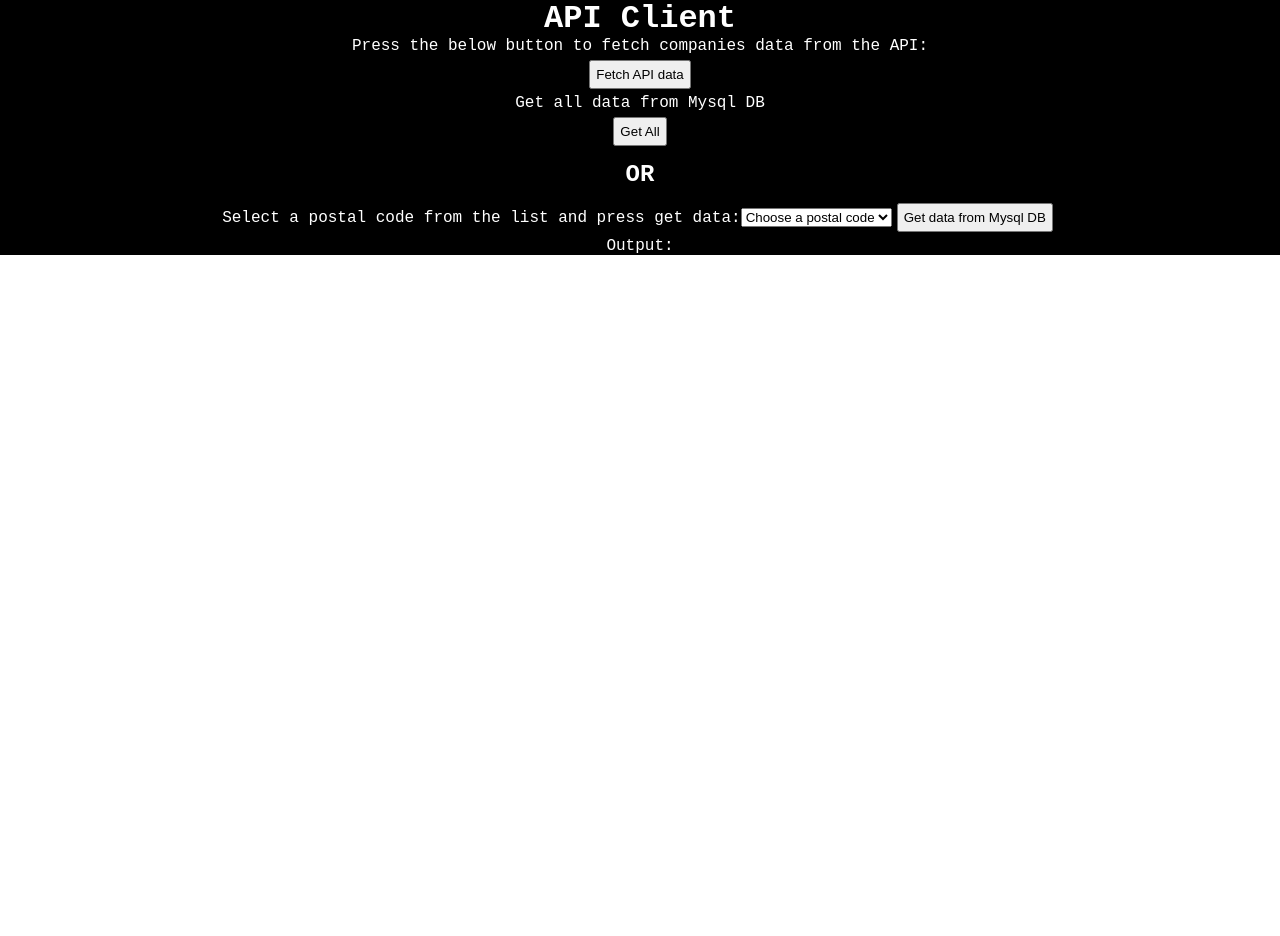
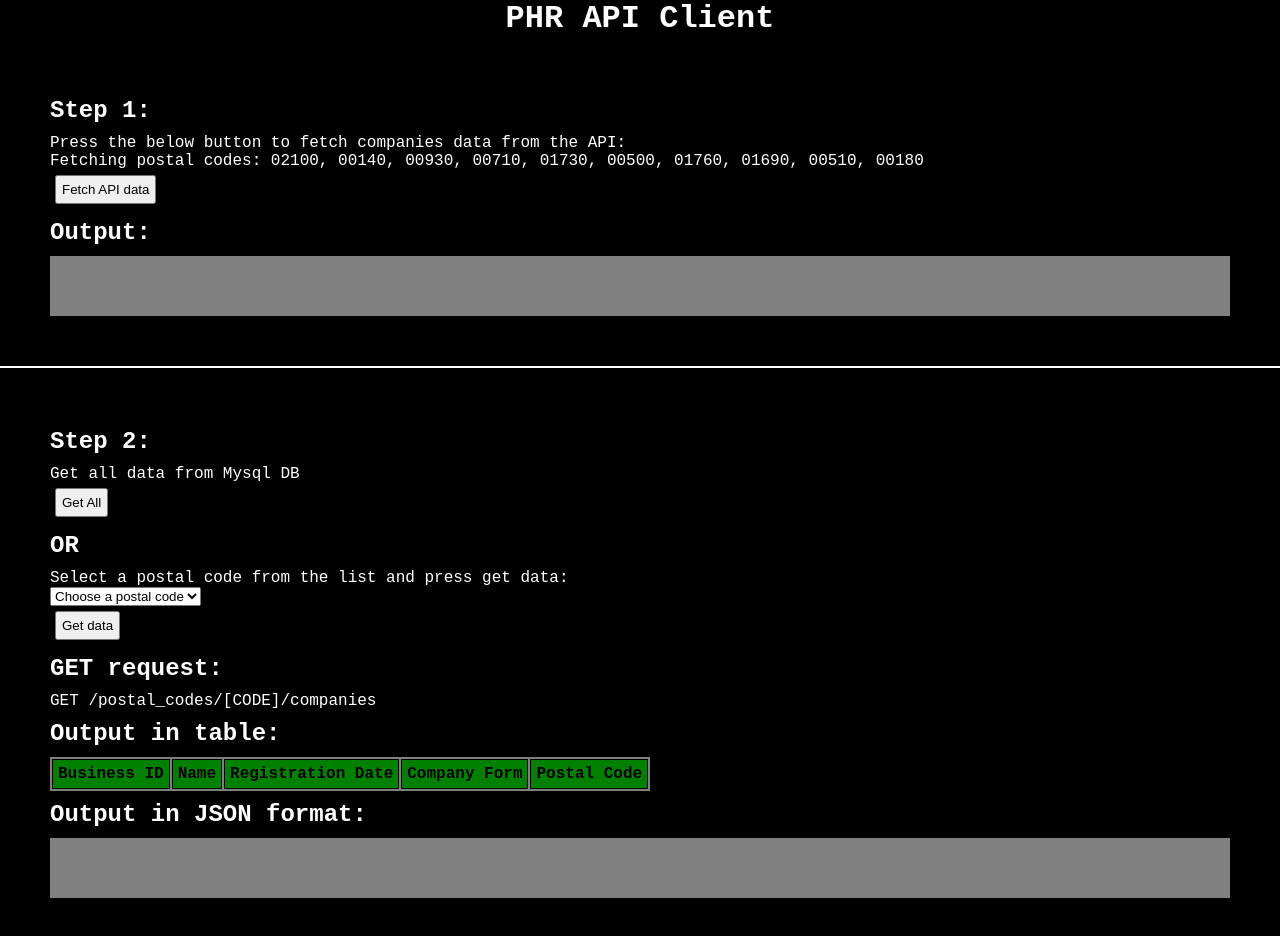
Before and after one commit to haidanglevn/nooflab-recruitment-task, a React (Create React App) app in the folder frontend/: page / in a window 1280 px wide. Shown: the top 936 px of the page. Before the commit the page ends 800 px from the top, so only its background shows below. Built offline with nearby package versions, Linux system fonts and the light colour scheme.

Commit message:
Add output visualization in table and JSON format

```diff
--- a/frontend/src/App.jsx
+++ b/frontend/src/App.jsx
@@ -5,8 +5,17 @@ import "./App.css";
 function App() {
   const [businessData, setBusinessData] = useState([]);
   const [getPostalCode, setGetPostalCode] = useState();
+  const [response, setResponse] = useState();
 
-  console.log("Looking for postal code...", getPostalCode);
+  // To sync once everytime frontend is loaded
+  useEffect(() => {
+    axios
+      .get("http://localhost:4000/")
+      .then((res) => {
+        console.log("Sync data done");
+      })
+      .catch((error) => console.log(error));
+  }, []);
 
   const capitalRegionPostalCode = [
     "02100",
@@ -20,16 +29,16 @@ function App() {
     "00510",
     "00180",
   ];
+
   const fetchAPIdata = async () => {
-    axios
-      .get("http://localhost:4000/")
-      .then((res) => {
-        console.log("Sync data done");
-      })
-      .catch((error) => console.log(error));
     console.log("Fetching API data");
 
-    await axios.get("http://localhost:4000/fetchCompanies");
+    await axios.get("http://localhost:4000/fetchCompanies").then((res) => {
+      console.log("Response from server: ", res);
+      setResponse(
+        "Companies data is ready and stored in database! Step 2 is ready. "
+      );
+    });
   };
 
   const getAll = async () => {
@@ -37,6 +46,7 @@ function App() {
       .get("http://localhost:4000/getAll")
       .then((res) => {
         console.log(res.data);
+        setBusinessData(res.data);
       })
       .catch((error) => console.log(error));
   };
@@ -46,27 +56,39 @@ function App() {
       await axios
         .get(`http://localhost:4000/postal_codes/${getPostalCode}/companies`)
         .then((res) => {
-          setBusinessData(res.data)
+          setBusinessData(res.data);
         })
         .catch((err) => console.log(err));
     } else {
-      console.log('Choose a postal code')
+      console.log("Choose a postal code");
     }
   };
 
   return (
     <div className="App">
-      <h1>API Client</h1>
+      <h1>PHR API Client</h1>
+      <main>
+        <div className="step1">
+          <h2>Step 1: </h2>
           <p>Press the below button to fetch companies data from the API:</p>
+          <p>
+            Fetching postal codes: 02100, 00140, 00930, 00710, 01730, 00500,
+            01760, 01690, 00510, 00180
+          </p>
           <button onClick={fetchAPIdata}>Fetch API data</button>
+          <h2>Output: </h2>
+          <div className="output">{response ? <p>{response}</p> : ""}</div>
+        </div>
 
-      <div>
+        <div className="step2">
+          <h2>Step 2: </h2>
           <p>Get all data from Mysql DB</p>
           <button onClick={getAll}>Get All</button>
           <h2>OR</h2>
           <label htmlFor="postal-code">
             Select a postal code from the list and press get data:
           </label>
+          <br />
           <select
             name="postal-code"
             onChange={(e) => setGetPostalCode(e.target.value)}
@@ -77,15 +99,55 @@ function App() {
             {capitalRegionPostalCode.map((postalCode) => {
               return <option value={postalCode}>{postalCode}</option>;
             })}
-        </select>
-        <button onClick={getOne}>Get data from Mysql DB</button>
+          </select>{" "}
+          <br />
+          <p></p>
+          <button onClick={getOne}>Get data</button>
+          <h2>GET request: </h2>
+          {getPostalCode == undefined ? (
+            <p>GET /postal_codes/[CODE]/companies</p>
+          ) : (
+            <p>{`/postal_codes/${getPostalCode}/companies`}</p>
+          )}
+          <h2>Output in table: </h2>
+          <div>
+            <table>
+              <thead>
+                <tr key={"header"}>
+                  <th>Business ID</th>
+                  <th>Name</th>
+                  <th>Registration Date</th>
+                  <th>Company Form</th>
+                  <th>Postal Code</th>
+                </tr>
+              </thead>
+              <tbody>
+                {businessData.map((item) => (
+                  <tr key={item.id}>
+                    <td>{item.businessId}</td>
+                    <td>{item.name}</td>
+                    <td>{item.registrationDate}</td>
+                    <td>{item.companyForm}</td>
+                    <td>{item.postalCode}</td>
+                  </tr>
+                ))}
+              </tbody>
+            </table>
           </div>
-      <p>Output: </p>
+          <h2>Output in JSON format: </h2>
+          <div className="output">
+            {businessData.length > 0 ? (
               <div>
-        {businessData.map((business)=> {
-          return <p>{business.name}</p>
+                {businessData.map((business) => {
+                  return <p>{JSON.stringify(business)}</p>;
                 })}
               </div>
+            ) : (
+              ""
+            )}
+          </div>
+        </div>
+      </main>
     </div>
   );
 }
```
Lines whose indentation alone changed are shown as unchanged.
